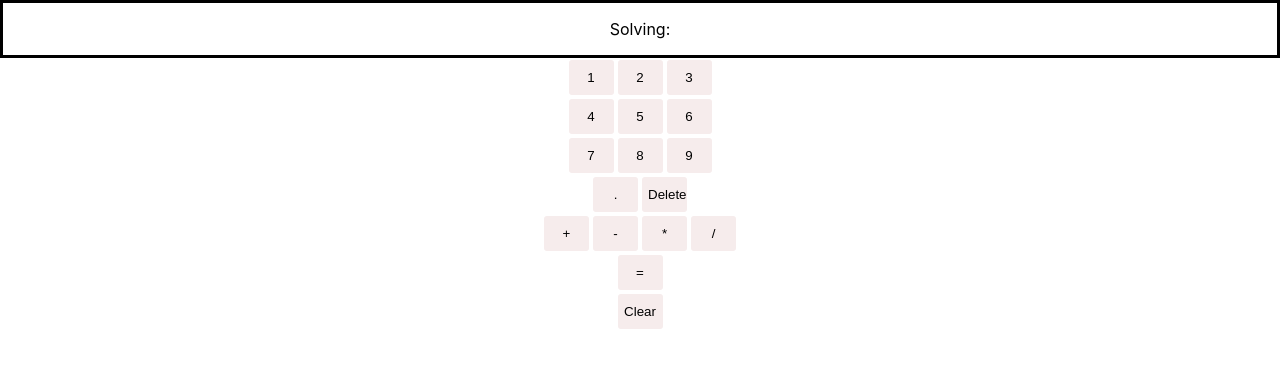
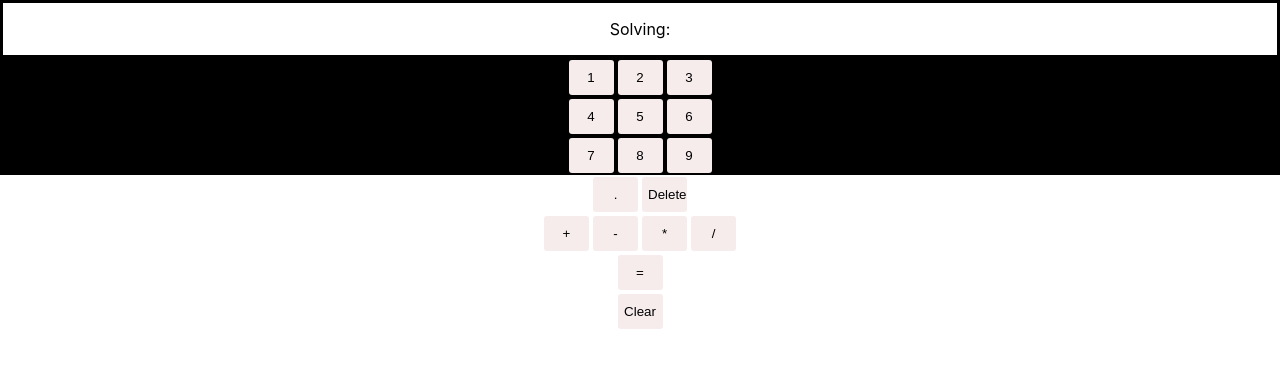
Before and after one commit to Pavan-Sriram-Boyina/CalculatorApp, a React (Create React App) app: page / in a window 1280 px wide. Shown: the top 368 px of the page. Built offline with nearby package versions, Linux system fonts and the light colour scheme.

Commit message:
fourth commit

```diff
--- a/src/Calculator/calculator.css
+++ b/src/Calculator/calculator.css
@@ -4,7 +4,7 @@
 }
 .numbers-holder{
     text-align: center;
-    background-color: none;
+    background-color: black;
 }
 .number-button{
     width: 45px;
```
